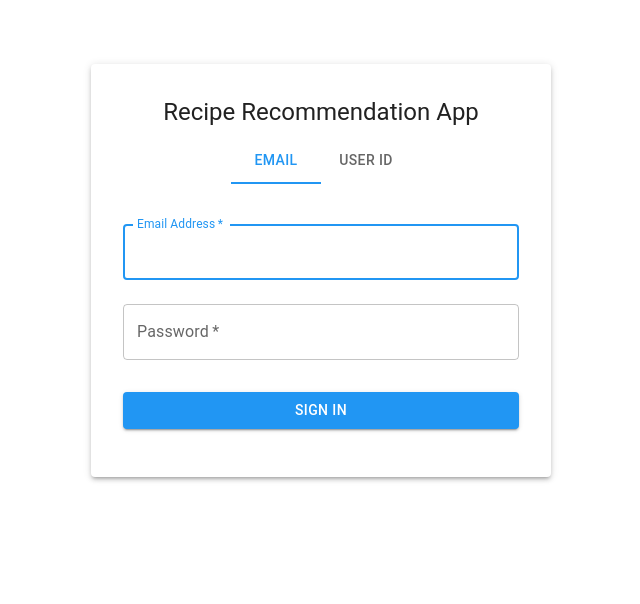
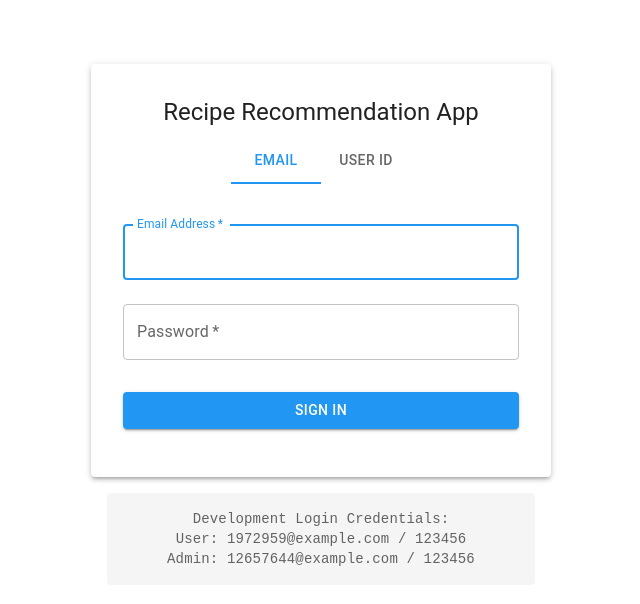
Before and after one commit to gilbd/DBS-BIUW25, a React (Create React App) app in the folder frontend/: page /login in a window 1280 px wide. Shown: the top 604 px of the page, without its empty margins (319-959 px from the left). Built offline with nearby package versions, Linux system fonts and the light colour scheme.

Commit message:
Add users hints

```diff
--- a/frontend/src/pages/Login.js
+++ b/frontend/src/pages/Login.js
@@ -10,6 +10,7 @@ import {
   Box,
   Tabs,
   Tab,
+  Alert,
 } from '@mui/material';
 
 function Login() {
@@ -29,23 +30,15 @@ function Login() {
   const handleSubmit = async (e) => {
     e.preventDefault();
     setError('');
-
     try {
-      let credentials;
       if (loginMethod === 'email') {
-        credentials = { email, password };
+        await login({ email, password });
       } else {
-        credentials = { userId: parseInt(userId), password };
+        await login({ userId: parseInt(userId), password });
       }
-
-      const success = await login(credentials);
-      if (success) {
-        navigate('/');
-      } else {
-        setError('Invalid credentials');
-      }
+      navigate('/');
     } catch (err) {
-      setError('An error occurred during login');
+      setError(err.response?.data?.error || 'Failed to login');
     }
   };
 
@@ -63,6 +56,12 @@ function Login() {
           <Typography component="h1" variant="h5" align="center" gutterBottom>
             Recipe Recommendation App
           </Typography>
+
+          {error && (
+            <Alert severity="error" sx={{ mt: 2, width: '100%' }}>
+              {error}
+            </Alert>
+          )}
 
           <Tabs
             value={loginMethod}
@@ -110,12 +109,6 @@ function Login() {
               onChange={(e) => setPassword(e.target.value)}
             />
 
-            {error && (
-              <Typography color="error" align="center" sx={{ mt: 2 }}>
-                {error}
-              </Typography>
-            )}
-
             <Button
               type="submit"
               fullWidth
@@ -126,6 +119,33 @@ function Login() {
             </Button>
           </Box>
         </Paper>
+
+        {/* Development Hints */}
+        <Paper
+          elevation={0}
+          sx={{
+            mt: 2,
+            p: 2,
+            bgcolor: '#f5f5f5',
+            width: '100%',
+            borderRadius: 1
+          }}
+        >
+          <Typography variant="body2" color="text.secondary" align="center" sx={{ fontFamily: 'monospace' }}>
+            Development Login Credentials:
+            {loginMethod === 'email' ? (
+              <>
+                <br />User: 1972959@example.com / 123456
+                <br />Admin: 12657644@example.com / 123456
+              </>
+            ) : (
+              <>
+                <br />User: 1972959 / 123456
+                <br />Admin: 12657644 / 123456
+              </>
+            )}
+          </Typography>
+        </Paper>
       </Box>
     </Container>
   );
```
